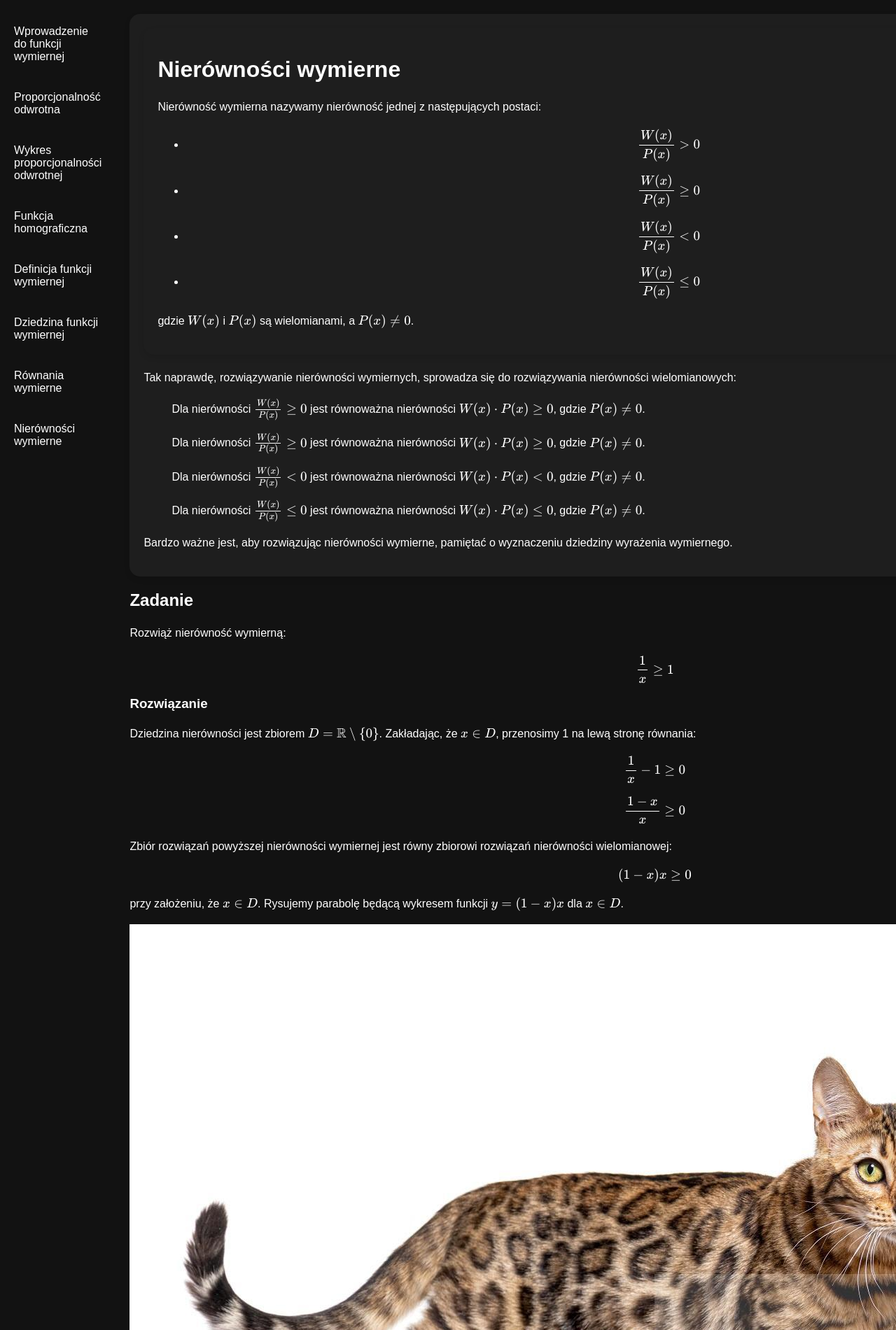
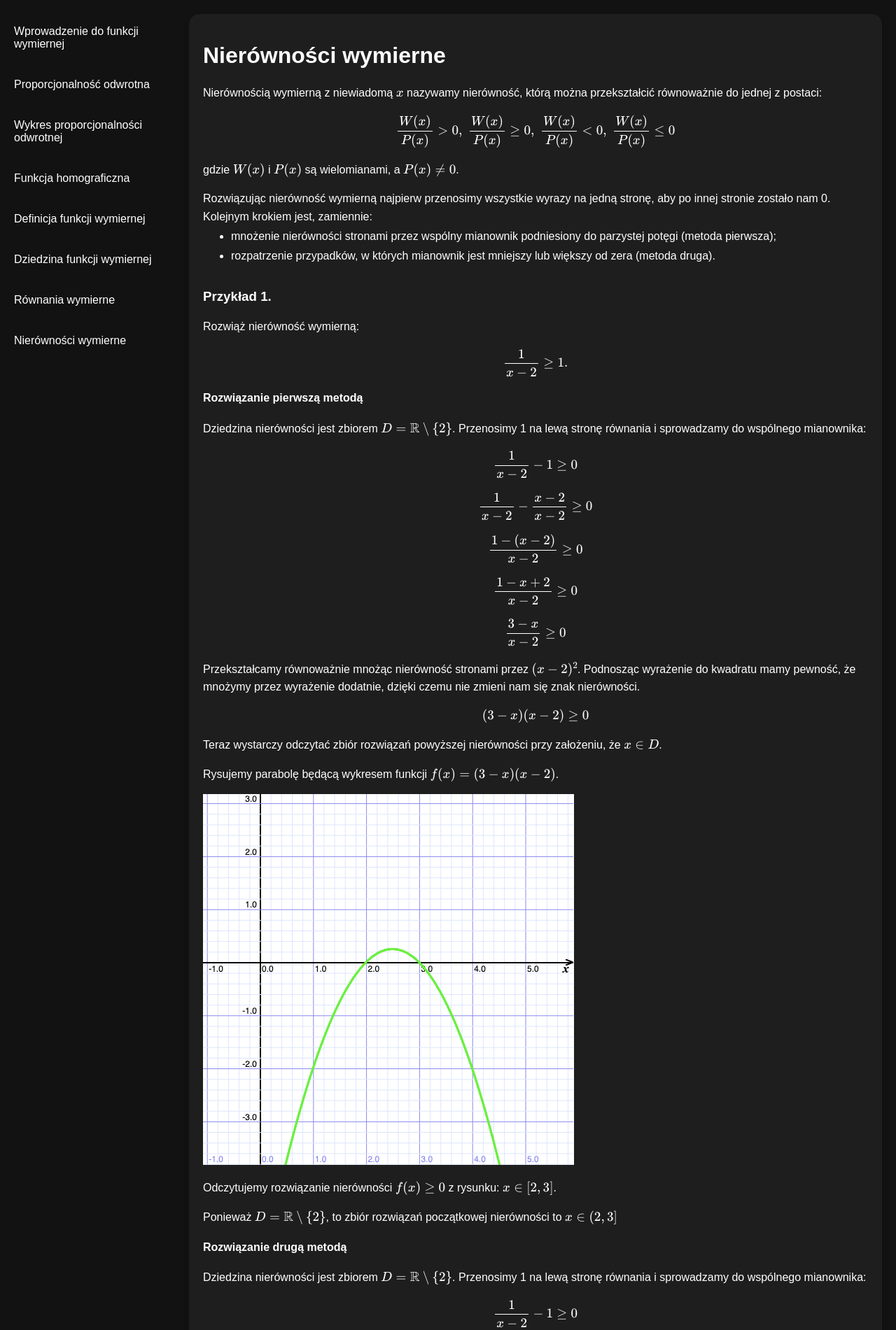
Before and after one commit to 277465/TI-MST-2024, a Flask app: page /inequalities in a window 1280 px wide; the page is wider, and only the part inside the window is pictured. Shown: the part 46-1947 px from the top of that part at 70% size. Run offline with Flask 3, Linux system fonts and the light colour scheme.

Commit message:
poprawki
usunięcie nieużywanych templates, dodanie metod rozwiązania w nierównościach

```diff
--- a/app.py
+++ b/app.py
@@ -11,11 +11,7 @@
     return render_template('strona_główna.html')
 
 
-@app.route('/projekt')
-
-
 @app.route('/project')
-
 def project():
     return render_template('projekt.html')
 
@@ -45,83 +41,47 @@
     return render_template('demo.html', image=image)
 
 
-@app.route('/autorzy')
-
-
 @app.route('/authors')
-
 def authors():
     return render_template('autorzy.html')
 
 
-@app.route('/Wprowadzenie')
-
-
 @app.route('/introduction')
-
 def introduction():
-    return render_template('Wprowadzenie''.html')
-
-
-@app.route('/proporcjonalność')
+    return render_template('wprowadzenie.html')
 
 
 @app.route('/inverse_proportion')
-
 def inverse_proportion():
     return render_template('proporcjonalność.html')
 
 
-@app.route('/Wykres_proporcjonalności')
-
-
 @app.route('/inverse_proportion_plot')
-
 def inverse_proportion_plot():
-    return render_template('Wykres_proporcjonalności.html')
-
-
-@app.route('/funkcja_homograficzna')
+    return render_template('wykres_proporcjonalności.html')
 
 
 @app.route('/homographic_function')
-
 def homographic_function():
     return render_template('funkcja_homograficzna.html')
 
 
-@app.route('/definicja')
-
-
 @app.route('/definition')
-
 def definition():
     return render_template('definicja.html')
 
 
-@app.route('/dziedzina')
-
-
 @app.route('/domain')
-
 def domain():
     return render_template('dziedzina.html')
 
 
-@app.route('/równania')
-
-
 @app.route('/equations')
-
 def equations():
     return render_template('równania.html')
 
 
-@app.route('/nierówności')
-
-
 @app.route('/inequalities')
-
 def inequalities():
     return render_template('nierówności.html')
 
--- a/static/css/styles.css
+++ b/static/css/styles.css
@@ -96,8 +96,15 @@
     padding: 20px;
     border-radius: 15px;
     margin-bottom: 20px;
+}
+.card li {
+  position: relative;
+  top: -15px;
+}
+.card ul li {
+    padding: 5px 0px;
+}
 
-}
 .image-row {
     display: flex; /* Ustawia elementy w jednej linii */
     justify-content: space-around; /* Rozkłada elementy równomiernie z przestrzenią dookoła */
--- a/templates/nierówności.html
+++ b/templates/nierówności.html
@@ -1,42 +1,51 @@
 {% extends "base.html" %}
 {% block content %}
 <div class="card shadow">
-    <div class='card shadow'>
-        <h1>Nierówności wymierne</h1>
-        <p>Nierówność wymierna nazywamy nierówność jednej z następujących postaci:</p>
-        <ul>
-            <li>$$\frac{W(x)}{P(x)} > 0$$</li>
-            <li>$$\frac{W(x)}{P(x)} \geq 0$$</li>
-            <li>$$\frac{W(x)}{P(x)} < 0$$</li>
-            <li>$$\frac{W(x)}{P(x)} \leq 0$$</li>
-        </ul>
-        <p>gdzie \( W(x) \) i \( P(x) \) są wielomianami, a \( P(x) \neq 0 \).</p>
+    <h1>Nierówności wymierne</h1>
+    <p>Nierównością wymierną z niewiadomą \(x\) nazywamy nierówność, którą można przekształcić równoważnie do jednej z postaci:</p>
+    <p>\[\frac{W(x)}{P(x)} > 0,\; \frac{W(x)}{P(x)} \geq0,\; \frac{W(x)}{P(x)} < 0,\; \frac{W(x)}{P(x)} \leq 0\]</p>
+    <p>gdzie \( W(x) \) i \( P(x) \) są wielomianami, a \( P(x) \neq 0 \).</p>
+    <p>Rozwiązując nierówność wymierną najpierw przenosimy wszystkie wyrazy na jedną stronę, aby po innej stronie zostało nam 0.<br>Kolejnym krokiem jest, zamiennie:</p>
+    <ul>
+        <li>mnożenie nierówności stronami przez wspólny mianownik podniesiony do parzystej potęgi (metoda pierwsza);</li>
+        <li>rozpatrzenie przypadków, w których mianownik jest mniejszy lub większy od zera (metoda druga).</li>
+    </ul>
+    <h3>Przykład 1.</h3>
+    <p>Rozwiąż nierówność wymierną:</p>
+    <p>\[ \frac{1}{x-2} \geq 1. \]</p>
+    <h4>Rozwiązanie pierwszą metodą</h4>
+    <p>Dziedzina nierówności jest zbiorem \( D = \mathbb{R} \setminus \{2\} \). Przenosimy 1 na lewą stronę równania i sprowadzamy do wspólnego mianownika:</p>
+    <p>\[\frac{1}{x-2} - 1 \geq 0\]</p>
+    <p>\[\frac{1}{x-2} - \frac{x-2}{x-2} \geq 0\]</p>
+    <p>\[\frac{1 - (x-2)}{x-2} \geq 0\]</p>
+    <p>\[\frac{1 - x + 2}{x-2} \geq 0\]</p>
+    <p>\[\frac{3 - x}{x-2} \geq 0\]</p>
+    <p>Przekształcamy równoważnie mnożąc nierówność stronami przez \((x-2)^2\). Podnosząc wyrażenie do kwadratu mamy pewność, że mnożymy przez wyrażenie dodatnie, dzięki czemu nie zmieni nam się znak nierówności.</p>
+    <p>\[(3-x)(x-2) \geq 0\]</p>
+    <p>Teraz wystarczy odczytać zbiór rozwiązań powyższej nierówności przy założeniu, że \(x \in D\).</p>
+    <p>Rysujemy parabolę będącą wykresem funkcji \( f(x) = (3-x)(x-2)\).</p>
+    <img src="/static/Assets/nierówności/wykres_nierownosci_1.png" alt="Wykres funkcji y = (3 - x)(x - 2)">
+    <p>Odczytujemy rozwiązanie nierówności \(f(x) \geq 0 \) z rysunku: \( x \in [2, 3] \).</p>
+    <p>Ponieważ \( D = \mathbb{R} \setminus \{2\} \), to zbiór rozwiązań początkowej nierówności to \( x \in (2, 3] \)</p>
+
+    <h4>Rozwiązanie drugą metodą</h4>
+    <p>Dziedzina nierówności jest zbiorem \( D = \mathbb{R} \setminus \{2\} \). Przenosimy 1 na lewą stronę równania i sprowadzamy do wspólnego mianownika:</p>
+    <p>\[\frac{1}{x-2} - 1 \geq 0\]</p>
+    <p>\[\frac{1}{x-2} - \frac{x-2}{x-2} \geq 0\]</p>
+    <p>\[\frac{1 - (x-2)}{x-2} \geq 0\]</p>
+    <p>\[\frac{1 - x + 2}{x-2} \geq 0\]</p>
+    <p>\[\frac{3 - x}{x-2} \geq 0\]</p>
+    <p>Rozpatrujemy 2 przypadki: gdy mianownik jest mniejszy od zera i gdy mianownik jest większy od zera.</p>
+    <p><strong>Mianownik jest mniejszy od zera</strong>, gdy \(x-2 < 0\), czyli \(x < 2\). Przekształcamy równoważnie, mnożąc nierówność stronami przez \(x-2\). Zakładamy, że \(x-2\) jest ujemne, dlatego zmieniamy znak nierówności:</p>
+    <p>\[3 - x \leq 0\]</p>
+    <p>\[3 \leq x\]</p>
+    <p>\[x\in[3, \infty)\]</p>
+    <p>Rozpatrujemy powyższą nierówność dla \(x\in(-\infty, 2)\) (czyli wtedy, gdy mianownik jest ujemny). \((-\infty, 2)\cap[3, \infty) = \varnothing\).</p>
+    <p><strong>Mianownik jest większy od zera</strong>, gdy \(x-2 > 0\), czyli \(x > 2\). Przekształcamy równoważnie, mnożąc nierówność stronami przez \(x-2\). Zakładamy, że \(x-2\) jest dodatnie, dlatego znak nierówności nie zmienia się:</p>
+    <p>\[x - 3 \geq 0\]</p>
+    <p>\[x \geq 3\]</p>
+    <p>\[x\in(-\infty, 3]\]</p>
+    <p>Rozpatrujemy powyższą nierówność dla \(x\in(2, \infty)\) (czyli wtedy, gdy mianownik jest dodatni). \((2, \infty)\cap(-\infty, 3] = (2, 3]\).</p>
+    <p>Ostatecznym rozwiązaniem będzie suma obu zbiorów: \(\varnothing\cup(2, 3] = (2, 3]\).</p>
     </div>
-    <p>Tak naprawdę, rozwiązywanie nierówności wymiernych, sprowadza się do rozwiązywania nierówności wielomianowych:</p>
-    <ul>
-
-        <p>Dla nierówności \( \frac{W(x)}{P(x)} \geq 0 \) jest równoważna nierówności \( W(x) \cdot P(x) \geq 0 \), gdzie \( P(x) \neq 0 \).</p>
-        <p>Dla nierówności \( \frac{W(x)}{P(x)} \geq 0 \) jest równoważna nierówności \( W(x) \cdot P(x) \geq 0 \), gdzie \( P(x) \neq 0 \).</p>
-        <p>Dla nierówności \( \frac{W(x)}{P(x)} < 0 \) jest równoważna nierówności \( W(x) \cdot P(x) < 0 \), gdzie \( P(x) \neq 0 \).</p>
-        <p>Dla nierówności \( \frac{W(x)}{P(x)} \leq 0 \) jest równoważna nierówności \( W(x) \cdot P(x) \leq 0 \), gdzie \( P(x) \neq 0 \).</p>
-    </ul>
-    <p>Bardzo ważne jest, aby rozwiązując nierówności wymierne, pamiętać o wyznaczeniu dziedziny wyrażenia wymiernego.</p>
-</div>
-    <div class='card-body'>
-        <h2>Zadanie</h2>
-        <p>Rozwiąż nierówność wymierną:</p>
-        <p>$$\frac{1}{x} \geq 1$$</p>
-        <h3>Rozwiązanie</h3>
-        <p>Dziedzina nierówności jest zbiorem \( D = \mathbb{R} \setminus \{0\} \). Zakładając, że \( x \in D \), przenosimy 1 na lewą stronę równania:</p>
-        <p>$$\frac{1}{x} - 1 \geq 0$$</p>
-        <p>$$\frac{1 - x}{x} \geq 0$$</p>
-        <p>Zbiór rozwiązań powyższej nierówności wymiernej jest równy zbiorowi rozwiązań nierówności wielomianowej:</p>
-        <p>$$ (1 - x)x \geq 0 $$</p>
-        <p>przy założeniu, że \( x \in D \). Rysujemy parabolę będącą wykresem funkcji \( y = (1 - x)x \) dla \( x \in D \).</p>
-        <img src="/static/Assets/nierówności/Kot.jpg" alt="Wykres funkcji y = (1 - x)x">
-        <img src="/static/Assets/nierówności/kłębek2.png" alt="Wykres funkcji y = (1 - x)x">
-        <p>Z rysunku, uwzględniając dziedzinę nierówności, odczytujemy jej rozwiązanie: \( x \in (0, 1) \).</p>
-
-    </div>
-</div>
 {% endblock %}
--- a/templates/strona_główna.html
+++ b/templates/strona_główna.html
@@ -3,9 +3,8 @@
 <div class="card shadow">
     <h1>Witamy na stronie o funkcjach wymiernych!</h1>
     <p>Funkcja wymierna jest funkcją w postaci:</p>
-    <p>$$ f(x) = \frac{ax + b}{cx + d} $$</p>
-    <img src="/static/Assets/główna/albert.png">
     <p>\[ f(x) = \frac{P(x)}{Q(x)} \]</p>
     <p>gdzie \( P(x) \) i \( Q(x) \) są wielomianami, oraz \( Q(x) \neq 0 \).</p>
+    <img src="/static/Assets/główna/albert.png">
 </div>
 {% endblock %}
```
Also changed, not shown: templates/definition.html (deleted, +0 -7 lines), templates/equations.html (deleted, +0 -28 lines), templates/inequalities.html (deleted, +0 -11 lines), templates/równania.html (+18 -0 lines), templates/wprowadzenie.html (renamed from templates/Wprowadzenie.html, +3 -7 lines), static/Assets/nierówności/wykres_nierownosci_1.png (added), templates/wykres_proporcjonalności.html (renamed from templates/Wykres_proporcjonalności.html).
